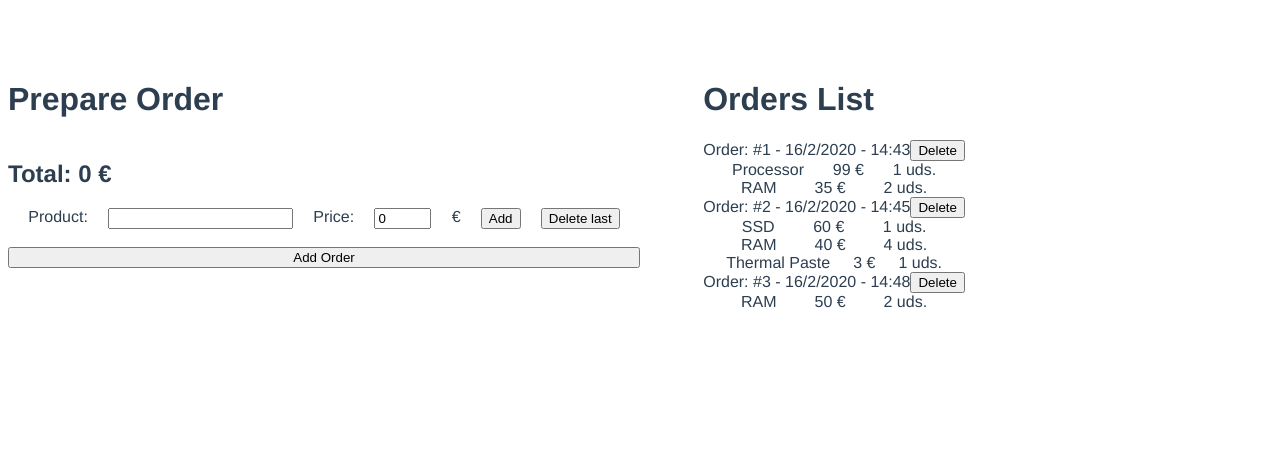
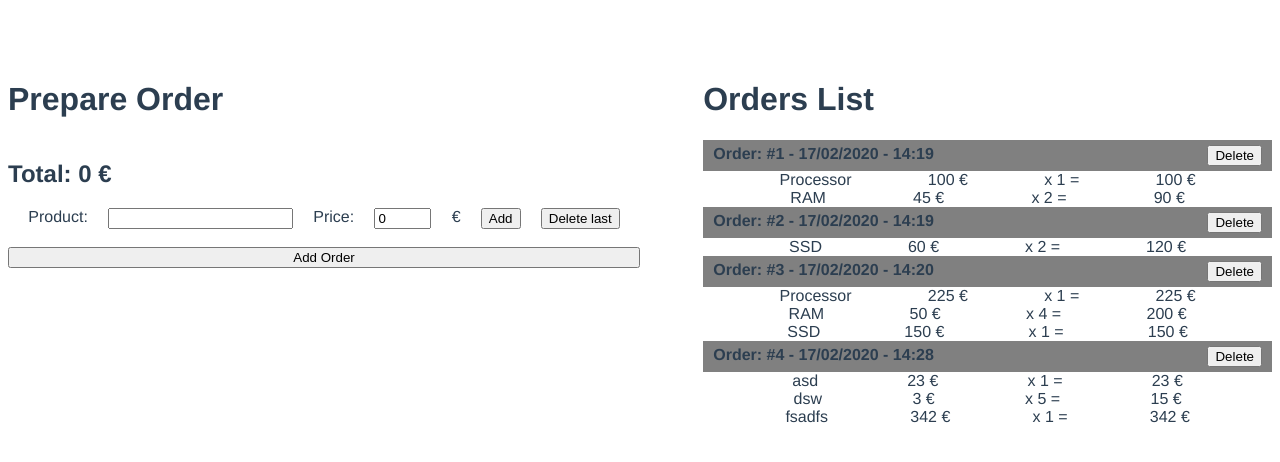
Before and after one commit to enm1986/PC5-App-Comandes, a Vue app: page / in a window 1280 px wide. Shown: the top 462 px of the page. Built offline with nearby package versions, Linux system fonts and the light colour scheme; data requests are answered from the project's data file.

Commit message:
Modificado mostrar lista de pedidos

```diff
--- a/src/assets/db.json
+++ b/src/assets/db.json
@@ -15,17 +15,17 @@
   ],
   "orders": [
     {
-      "date": "16/2/2020 - 14:43",
+      "date": "17/02/2020 - 14:19",
       "list": [
         {
           "name": "Processor",
-          "price": 99,
+          "price": 100,
           "quantity": 1,
           "minus10": false
         },
         {
           "name": "RAM",
-          "price": 35,
+          "price": 45,
           "quantity": "2",
           "minus10": false
         }
@@ -33,40 +33,64 @@
       "id": 1
     },
     {
-      "date": "16/2/2020 - 14:45",
+      "date": "17/02/2020 - 14:19",
       "list": [
         {
           "name": "SSD",
           "price": 60,
+          "quantity": "2",
+          "minus10": false
+        }
+      ],
+      "id": 2
+    },
+    {
+      "date": "17/02/2020 - 14:20",
+      "list": [
+        {
+          "name": "Processor",
+          "price": 225,
           "quantity": 1,
           "minus10": false
         },
         {
           "name": "RAM",
-          "price": 40,
+          "price": 50,
           "quantity": "4",
           "minus10": false
         },
         {
-          "name": "Thermal Paste",
-          "price": 3,
+          "name": "SSD",
+          "price": 150,
           "quantity": 1,
-          "minus10": true
-        }
-      ],
-      "id": 2
-    },
-    {
-      "date": "16/2/2020 - 14:48",
-      "list": [
-        {
-          "name": "RAM",
-          "price": 50,
-          "quantity": "2",
           "minus10": false
         }
       ],
       "id": 3
+    },
+    {
+      "date": "17/02/2020 - 14:28",
+      "list": [
+        {
+          "name": "asd",
+          "price": 23,
+          "quantity": 1,
+          "minus10": false
+        },
+        {
+          "name": "dsw",
+          "price": 3,
+          "quantity": "5",
+          "minus10": true
+        },
+        {
+          "name": "fsadfs",
+          "price": 342,
+          "quantity": 1,
+          "minus10": false
+        }
+      ],
+      "id": 4
     }
   ]
 }
--- a/src/components/ListOrders.vue
+++ b/src/components/ListOrders.vue
@@ -2,15 +2,16 @@
   <div class="order-list">
     <h1>Orders List</h1>
     <div class="order" v-for="order in list" v-bind:key="order.id">
-      <div>
+      <div class="order-header">
         <span>Order: #{{ order.id }} - {{ order.date }}</span>
         <!--<button v-on:click="updateOrder(item)">Update</button>-->
         <button v-on:click="deleteOrder(order)">Delete</button>
       </div>
-      <div class="item" v-for="item in order.list" v-bind:key="item.id">
+      <div class="order-item" v-for="item in order.list" v-bind:key="item.id">
         <span>{{item.name}}</span>
         <span>{{item.price}} €</span>
-        <span>{{item.quantity}} uds.</span>
+        <span>x {{item.quantity}} =</span>
+        <span>{{ item.price * item.quantity }} €</span>
       </div>
     </div>
   </div>
@@ -52,8 +53,8 @@ export default {
           "Content-type": "application/json; charset=UTF-8"
         }
       })
-        .then(response => response.json())
-        .then(json => console.log(json))
+        //.then(response => response.json())
+        //.then(json => console.log(json))
         .then(() => this.readAll());
     },
     // eliminar un pedido
@@ -68,10 +69,7 @@ export default {
   },
   mounted: function() {
     this.readAll();
-  } /*
-  updated: function() {
-    this.readAll();
-  },*/,
+  },
   created: function() {
     EventBus.$on("create-order", order => {
       this.createOrder(order);
@@ -82,7 +80,7 @@ export default {
 function myDateString() {
   let date = new Date();
   let year = date.getFullYear();
-  let month = date.getMonth() + 1;
+  let month = ("0" + (date.getMonth() + 1)).slice(-2);
   let day = ("0" + date.getDate()).slice(-2);
   let hours = ("0" + date.getHours()).slice(-2);
   let min = ("0" + date.getMinutes()).slice(-2);
@@ -96,14 +94,22 @@ function myDateString() {
   flex-basis: 45%;
   display: flex;
   flex-direction: column;
-  align-items: flex-start;
+  align-content: flex-start;
 }
 
 .order {
   display: flex;
   flex-direction: column;
 }
-.item {
+
+.order-header{
+  display: flex;
+  justify-content: space-between;
+  background-color: grey;
+  font-weight: bolder;
+  padding: 5px 10px;
+}
+.order-item {
   display: flex;
   justify-content: space-evenly;
 }
```
